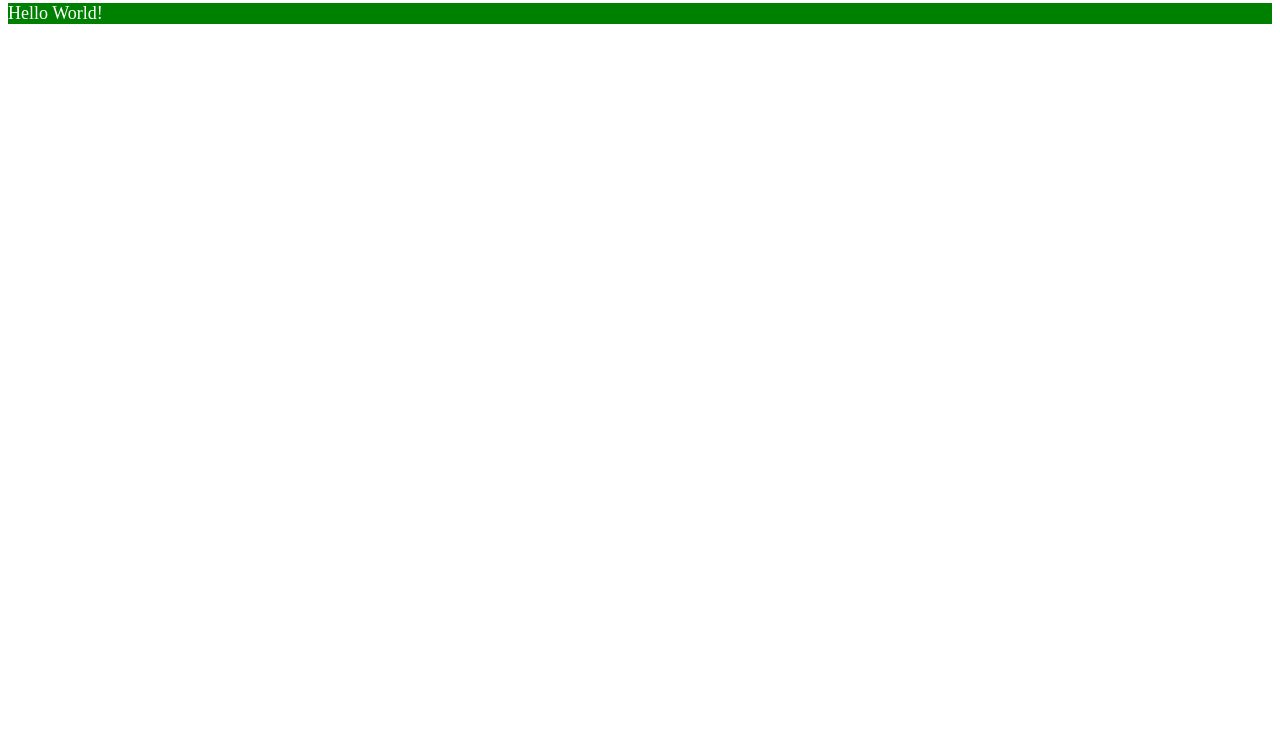
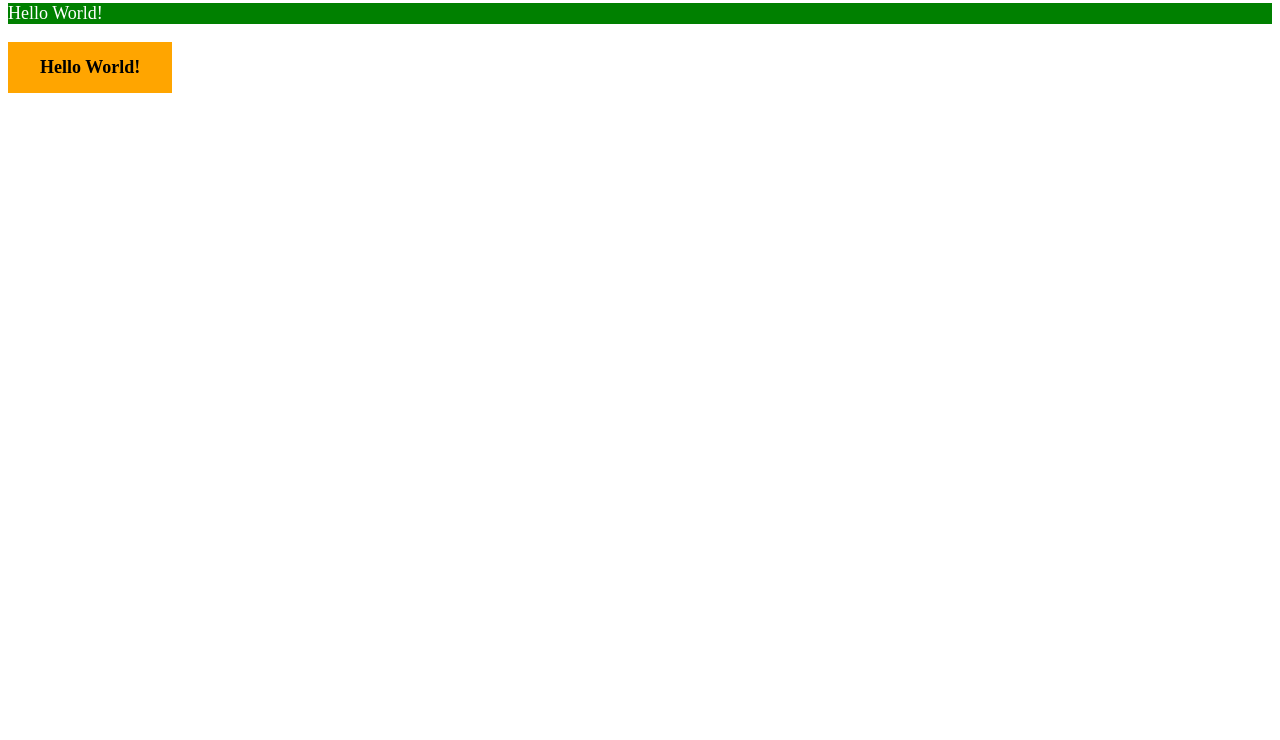
Before and after one commit to autosonic7/CSS-practice_Ex1, a plain HTML site: page index.html in a window 1280 px wide. Shown: the part 60-800 px from the top of the page. Drawn offline with Linux system fonts and the light colour scheme.

Commit message:
Added a button using inline method

```diff
--- a/index.html
+++ b/index.html
@@ -15,5 +15,6 @@
 <body>
 <div>Hello World!</div>
 <p>Hello World!</p>
+<div style="color:black; padding: 15px 32px; text-align:center; display: inline-block; font-size: 18px;background-color:orange;cursor: pointer;">Hello World!</div>
 </body>
 </html>
```
